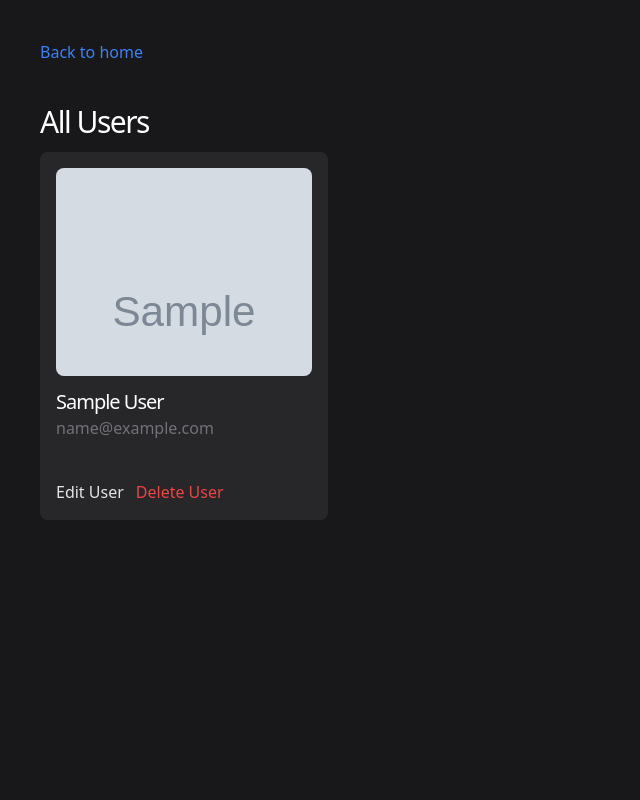
After one commit to Deepanshi1523/backend-mini-project-2, a Node server app: page /read in a window 1280 px wide. The commit adds this page. Shown: the whole page, without its empty margins (0-640 px from the left). Run offline with Node 20, Linux system fonts and the light colour scheme; tables that the repository leaves empty hold one stand-in row (values such as "Sample post"); grey boxes marked "Sample" are stand-in pictures; some libraries are stand-ins or nearby versions.

Commit message:
first commit

```diff
--- a/app.js
+++ b/app.js
@@ -1,6 +1,7 @@
 const express = require('express');
 const app = express();
 const path = require('path');
+const userModel=require('./models/user');
 
 app.set("view engine", "ejs");
 app.use(express.json());
@@ -11,4 +12,40 @@ app.get("/", (req,res)=>{
     res.render("index");
 })
 
+app.get("/read", async (req,res)=>{
+    let users=await userModel.find();
+
+    res.render("read",{users});
+})
+
+app.get("/edit/:userid", async (req,res)=>{
+    let user=await userModel.findOne({_id: req.params.userid});
+
+    res.render("edit",{user});
+})
+
+app.post("/update/:userid", async (req,res)=>{
+    let {image, name, email} = req.body;
+    let user=await userModel.findOneAndUpdate({_id: req.params.userid}, {name, image, email});
+
+    res.redirect("/read");
+})
+
+app.get("/delete/:id", async (req,res)=>{
+    let users=await userModel.findOneAndDelete({_id: req.params.id});
+
+    res.redirect("/read");
+})
+
+app.post("/create", async (req,res)=>{
+    let {name, image, email} = req.body;
+    let createUser = await userModel.create({
+        name,
+        email,
+        image
+    })
+
+    res.redirect("/read");
+})
+
 app.listen(3000);
--- /dev/null
+++ b/views/read.ejs
@@ -0,0 +1,39 @@
+<!DOCTYPE html>
+<html lang="en">
+
+<head>
+    <meta charset="UTF-8">
+    <meta name="viewport" content="width=device-width, initial-scale=1.0">
+    <title>Document</title>
+    <link rel="stylesheet" href="/stylesheets/style.css">
+    <script src="https://cdn.tailwindcss.com"></script>
+</head>
+</head>
+
+<body>
+    <div class="w-full h-full bg-zinc-900 p-10 text-white">
+        <a class="text-blue-500" href="/">Back to home</a>
+        <h1 class="text-3xl mt-10 tracking-tighter mb-3">All Users</h1>
+        <div class="users flex gap-3 flex-wrap">
+            <% if(users.length > 0){ %>
+                <% users.forEach(function(user){ %>
+                    <div class="user w-72 p-4 bg-zinc-800 rounded-lg">
+                        <div class="w-full h-52 rounded-lg bg-zinc-700 overflow-hidden">
+                            <img class="w-full h-72 object-cover object-top" src="<%=user.image%>">
+                        </div>
+                        <h3 class="text-xl mt-3 tracking-tighter"><%= user.name %></h3>
+                        <h5 class="text-zinc-500"><%= user.email %></h5>
+                        <div class="flex gap-x-3 mt-10">
+                            <a class="text-zinc-200" href="/edit/<%= user._id%>">Edit User</a>
+                            <a class="text-red-500" href="/delete/<%= user._id%>">Delete User</a>
+                        </div>
+                    </div>
+                <% }) %>
+            <% } else { %>
+                <h3 class="text-zinc-500">No users yet</h3>
+            <% } %>
+        </div>
+    </div>
+</body>
+
+</html>
```
Also changed, not shown: models/user.js (added, +11 -0 lines), views/edit.ejs (added, +25 -0 lines), views/index.ejs (+12 -1 lines).
